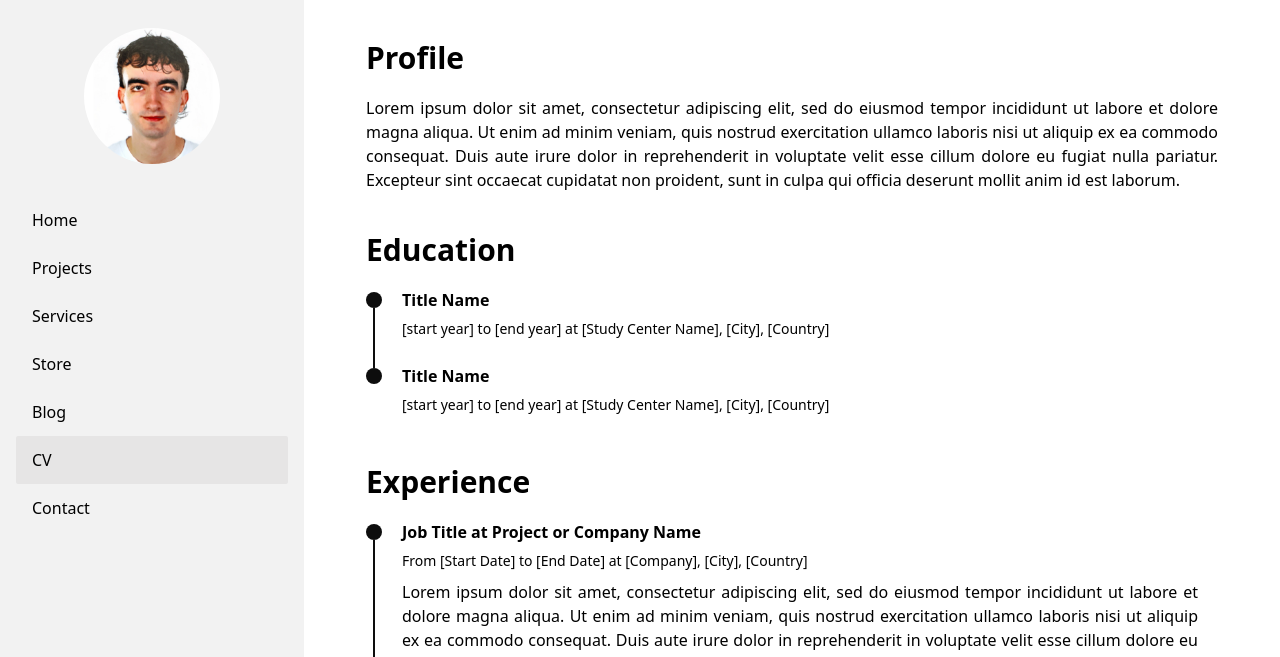
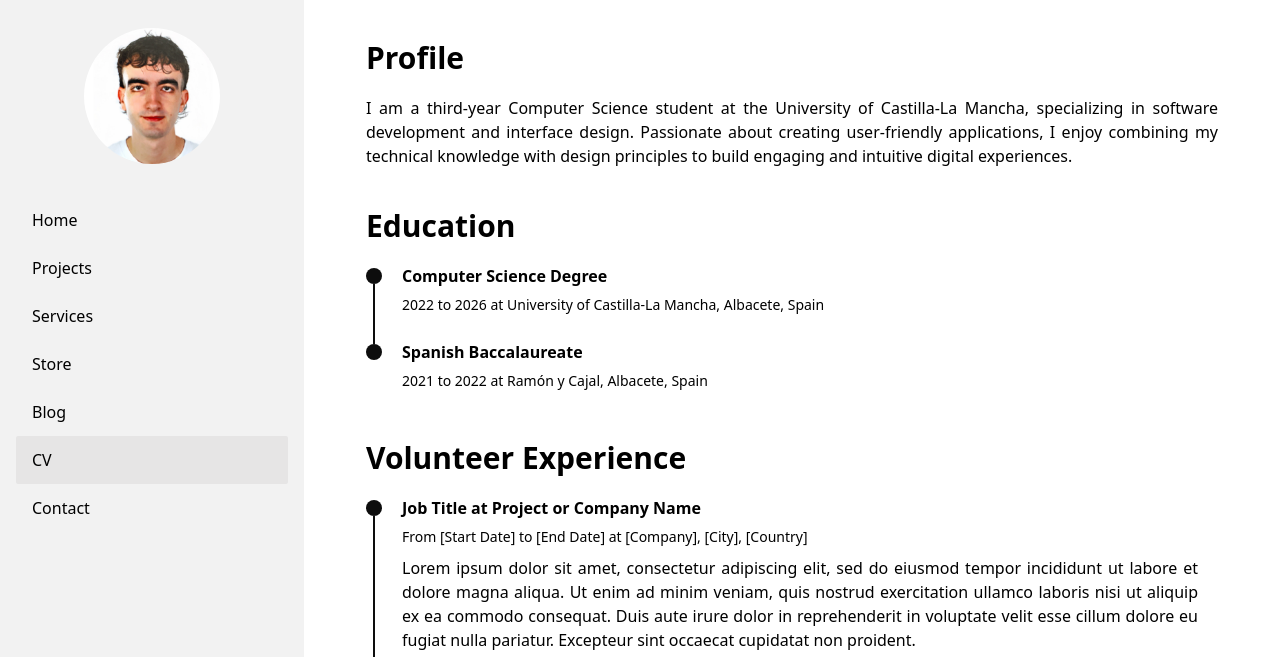
Before and after one commit to JavierGarciaUCLM/JavierGarciaUCLM.github.io, an Astro site: page /cv in a window 1280 px wide. Shown: the top 657 px of the page. Built offline with nearby package versions, Linux system fonts and the light colour scheme; Astro itself is replaced by a stand-in of ours.

Commit message:
Adding general information

```diff
--- a/src/components/Footer.astro
+++ b/src/components/Footer.astro
@@ -4,12 +4,11 @@ const today = new Date();
 
 <footer class="footer footer-center block mb-5 pt-10">
   <div class="pb-2">
-    &copy; {today.getFullYear()} Manuel Ernesto
+    &copy; {today.getFullYear()} Javier García
   </div>
   <div class="inline opacity-75">
-    Developed by <a href="https://manuelernestog.github.io" target="_blank" class="font-bold">Manuel Ernesto</a> using
-    <!-- Thanks for using this template. You can keep this line to support my work :) -->
-    <a href="https://astrofy-template.netlify.app/" target="_blank" class="font-bold">Astrofy Template ⚡️</a>
+    Developed by <a href="https://github.com/JavierGarciaUCLM" target="_blank" class="font-bold">Javier García</a> using
+    <a href="https://manuelernestog.github.io" target="_blank" class="font-bold">Manuel Ernesto Template ⚡️</a>
   </div>
 </footer>
 <style></style>
--- a/src/components/Header.astro
+++ b/src/components/Header.astro
@@ -10,7 +10,7 @@
       </label>
     </div>
     <div class="navbar-center">
-      <a class="btn btn-ghost normal-case text-xl" href="/">Manuel Ernesto ⚡️</a>
+      <a class="btn btn-ghost normal-case text-xl" href="/">Javier García 💻</a>
     </div>
     <div class="navbar-end"></div>
   </div>
--- a/src/pages/cv.astro
+++ b/src/pages/cv.astro
@@ -9,10 +9,8 @@ import TimeLineElement from "../components/cv/TimeLine.astro";
   </div>
 
   <div class="mb-10 text-justify">
-    Lorem ipsum dolor sit amet, consectetur adipiscing elit, sed do eiusmod tempor incididunt ut labore et dolore magna
-    aliqua. Ut enim ad minim veniam, quis nostrud exercitation ullamco laboris nisi ut aliquip ex ea commodo consequat. Duis
-    aute irure dolor in reprehenderit in voluptate velit esse cillum dolore eu fugiat nulla pariatur. Excepteur sint occaecat
-    cupidatat non proident, sunt in culpa qui officia deserunt mollit anim id est laborum.
+       I am a third-year Computer Science student at the University of Castilla-La Mancha, specializing in software development and interface design.
+    Passionate about creating user-friendly applications, I enjoy combining my technical knowledge with design principles to build engaging and intuitive digital experiences.
   </div>
 
   <div class="mb-5">
@@ -21,17 +19,17 @@ import TimeLineElement from "../components/cv/TimeLine.astro";
 
   <div class="time-line-container grid gap-4 mb-10">
     <TimeLineElement
-      title="Title Name"
-      subtitle="[start year] to [end year] at [Study Center Name], [City], [Country]"
+      title="Computer Science Degree"
+      subtitle="2022 to 2026 at University of Castilla-La Mancha, Albacete, Spain"
     />
     <TimeLineElement
-      title="Title Name"
-      subtitle="[start year] to [end year] at [Study Center Name], [City], [Country]"
+      title="Spanish Baccalaureate"
+      subtitle="2021 to 2022 at Ramón y Cajal, Albacete, Spain"
     />
   </div>
 
   <div class="mb-5">
-    <div class="text-3xl w-full font-bold">Experience</div>
+    <div class="text-3xl w-full font-bold">Volunteer Experience</div>
   </div>
 
   <div class="time-line-container mb-10">
```
